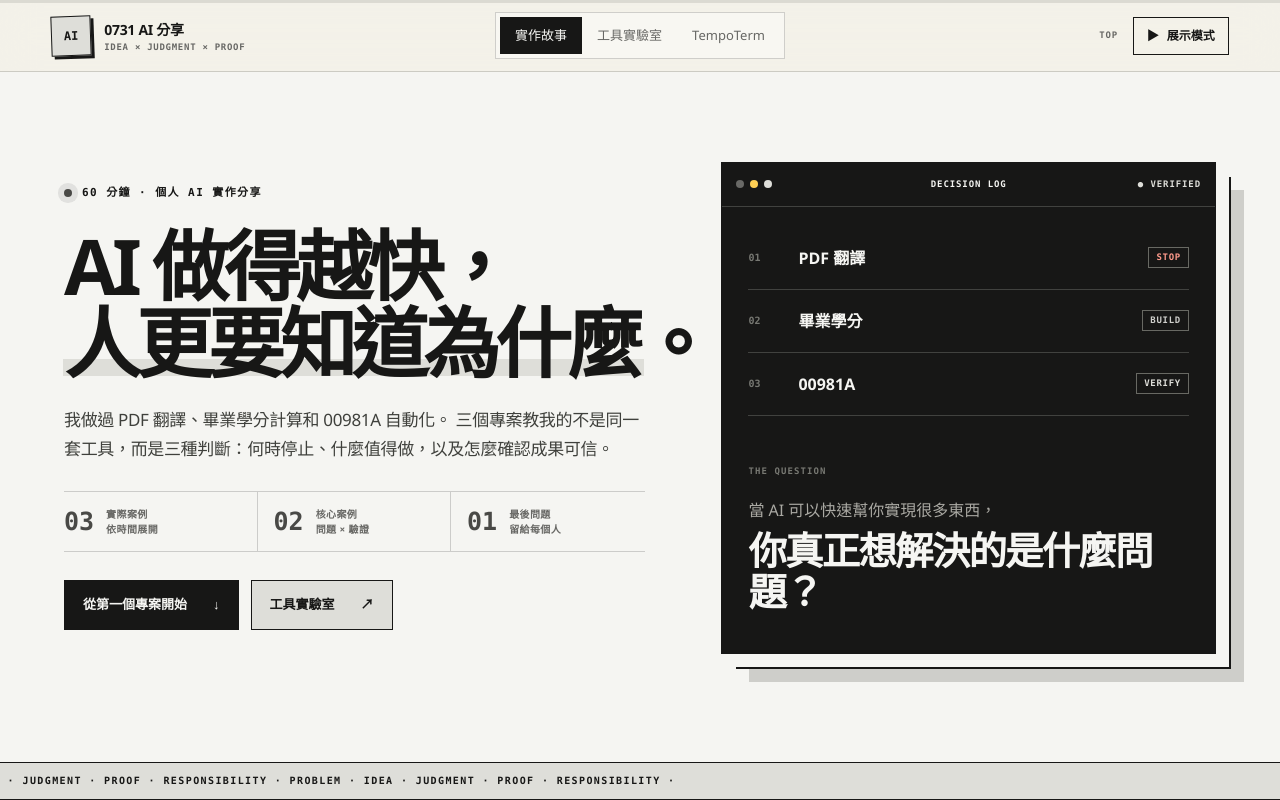
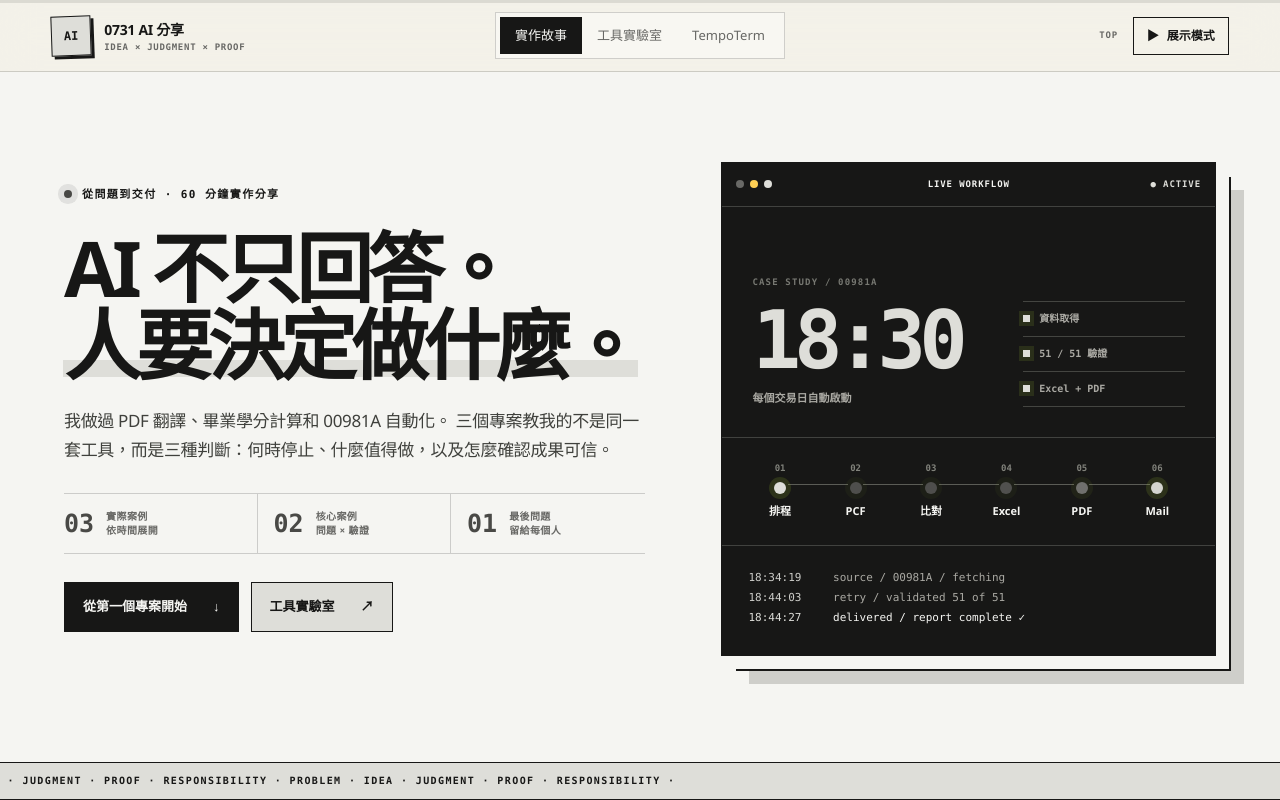
Before and after one commit to jimmymochi/0713AIExchange, a Next.js app: page / in a window 1280 px wide. Shown: the top 800 px of the page. Built offline with nearby package versions, Linux system fonts and the light colour scheme.

Commit message:
feat: restore original visual and simplify audience prompt

```diff
--- a/app/components/ProblemCanvas.tsx
+++ /dev/null
@@ -1,78 +0,0 @@
-"use client";
-
-import { useMemo, useState } from "react";
-import CopyButton from "./CopyButton";
-
-const prompts = [
-  ["problem", "我看見的問題", "哪一件事一直很麻煩？"],
-  ["people", "誰會遇到", "具體是哪一群人？"],
-  ["current", "現在怎麼處理", "目前的方法卡在哪裡？"],
-  ["difference", "我的做法", "和現有方案有什麼不同？"],
-  ["proof", "如何驗證", "看到什麼才算有效？"],
-  ["stop", "何時停止", "出現什麼情況就不再投入？"],
-] as const;
-
-type FieldId = (typeof prompts)[number][0];
-type CanvasValues = Record<FieldId, string>;
-
-const initialValues: CanvasValues = {
-  problem: "",
-  people: "",
-  current: "",
-  difference: "",
-  proof: "",
-  stop: "",
-};
-
-export default function ProblemCanvas() {
-  const [values, setValues] = useState(initialValues);
-
-  const summary = useMemo(
-    () =>
-      prompts
-        .map(([, label]) => {
-          const id = prompts.find((item) => item[1] === label)?.[0];
-          return `${label}：${id ? values[id] || "尚未填寫" : "尚未填寫"}`;
-        })
-        .join("\n"),
-    [values],
-  );
-
-  const completed = Object.values(values).filter((value) => value.trim()).length;
-
-  return (
-    <div className="problem-canvas">
-      <div className="canvas-status" aria-live="polite">
-        <span>{completed} / {prompts.length}</span>
-        <div aria-hidden="true">
-          <i style={{ width: `${(completed / prompts.length) * 100}%` }} />
-        </div>
-      </div>
-      <div className="canvas-fields">
-        {prompts.map(([id, label, placeholder], index) => (
-          <label key={id}>
-            <span>{String(index + 1).padStart(2, "0")}</span>
-            <strong>{label}</strong>
-            <textarea
-              value={values[id]}
-              onChange={(event) =>
-                setValues((current) => ({ ...current, [id]: event.target.value }))
-              }
-              placeholder={placeholder}
-              rows={3}
-            />
-          </label>
-        ))}
-      </div>
-      <div className="canvas-actions">
-        <p>內容只保留在目前頁面，不會上傳或儲存。</p>
-        <div>
-          <button type="button" onClick={() => setValues(initialValues)}>
-            清除內容
-          </button>
-          <CopyButton text={summary} label="複製我的問題畫布" />
-        </div>
-      </div>
-    </div>
-  );
-}
--- /dev/null
+++ b/app/components/ReflectionPrompt.tsx
@@ -0,0 +1,44 @@
+const prompts = [
+  {
+    number: "01",
+    label: "從生活開始",
+    question: "哪一件事一直讓你覺得麻煩？",
+  },
+  {
+    number: "02",
+    label: "確認誰需要",
+    question: "如果 AI 今天就能做出來，誰真的會需要？",
+  },
+  {
+    number: "03",
+    label: "想好怎麼驗證",
+    question: "你要看到什麼，才會相信它真的有用？",
+  },
+] as const;
+
+export default function ReflectionPrompt() {
+  return (
+    <div className="reflection-prompt">
+      <div className="reflection-prompt-top">
+        <span>THINKING PAUSE</span>
+        <span>不用作答 · 先想 30 秒</span>
+      </div>
+      <p className="reflection-main-question">
+        當 AI 已經可以快速幫你實現很多東西，
+        <strong>你真正想解決的是什麼問題？</strong>
+      </p>
+      <ol className="reflection-questions">
+        {prompts.map((prompt) => (
+          <li key={prompt.number}>
+            <span>{prompt.number}</span>
+            <small>{prompt.label}</small>
+            <p>{prompt.question}</p>
+          </li>
+        ))}
+      </ol>
+      <p className="reflection-cue">
+        不用現在說出答案。先記住第一個浮現在腦中的問題。
+      </p>
+    </div>
+  );
+}
--- a/app/globals.css
+++ b/app/globals.css
@@ -1317,45 +1317,6 @@ button:focus-visible, a:focus-visible, input:focus-visible, [tabindex]:focus-vis
   text-align: center;
 }
 
-.decision-console-body { padding: 20px 26px 4px; }
-.decision-console-body p {
-  display: grid;
-  grid-template-columns: 36px 1fr auto;
-  align-items: center;
-  gap: 14px;
-  margin: 0;
-  padding: 19px 0;
-  border-bottom: 1px solid #41423f;
-}
-.decision-console-body span {
-  color: #777872;
-  font: 700 10px/1 var(--font-mono);
-}
-.decision-console-body strong { font-size: 16px; font-weight: 650; }
-.decision-console-body em {
-  padding: 5px 7px;
-  border: 1px solid #686963;
-  color: var(--green);
-  font: normal 750 9px/1 var(--font-mono);
-  letter-spacing: .08em;
-}
-.decision-console-body p:first-child em { color: #ff9b8c; }
-.decision-console-body p:nth-child(2) em { color: var(--violet); }
-.decision-console-question { padding: 36px 26px 40px; }
-.decision-console-question small {
-  color: #777872;
-  font: 700 9px/1 var(--font-mono);
-  letter-spacing: .12em;
-}
-.decision-console-question p { margin: 18px 0 8px; color: #aaa9a3; }
-.decision-console-question strong {
-  display: block;
-  max-width: 500px;
-  color: var(--paper);
-  font-size: clamp(29px, 3vw, 45px);
-  line-height: 1.08;
-  letter-spacing: -.045em;
-}
 .thesis-note {
   display: grid;
   grid-template-columns: minmax(0, 700px);
@@ -1590,7 +1551,7 @@ button:focus-visible, a:focus-visible, input:focus-visible, [tabindex]:focus-vis
 .workflow-proof-heading .mono-label { color: var(--green); }
 .workflow-section .artifact-shell { color: var(--ink); }
 
-.responsibility-section, .canvas-section, .portfolio-section {
+.responsibility-section, .reflection-section, .portfolio-section {
   padding: clamp(100px, 11vw, 180px) clamp(22px, 7vw, 110px);
 }
 .responsibility-section { background: var(--paper-2); border-bottom: 1px solid var(--ink); }
@@ -1608,22 +1569,85 @@ button:focus-visible, a:focus-visible, input:focus-visible, [tabindex]:focus-vis
 .responsibility-axis i { width: 1px; height: 65px; background: var(--ink); }
 .responsibility-axis strong { font-size: 12px; }
 
-.canvas-section { background: var(--green); }
-.problem-canvas { border: 1.5px solid var(--ink); background: var(--paper); box-shadow: 12px 12px 0 var(--ink); }
-.canvas-status { display: grid; grid-template-columns: 80px 1fr; align-items: center; gap: 15px; min-height: 55px; padding: 10px 16px; border-bottom: 1px solid var(--ink); font: 750 10px/1 var(--font-mono); }
-.canvas-status > div { height: 8px; background: var(--paper-2); }
-.canvas-status i { display: block; height: 100%; background: var(--violet-deep); transition: width .2s ease; }
-.canvas-fields { display: grid; grid-template-columns: 1.1fr .9fr 1fr; }
-.canvas-fields label { display: grid; gap: 12px; min-width: 0; padding: 22px; border-right: 1px solid var(--line); border-bottom: 1px solid var(--line); }
-.canvas-fields label:nth-child(3n) { border-right: 0; }
-.canvas-fields label > span { color: var(--muted); font: 700 9px/1 var(--font-mono); }
-.canvas-fields strong { font-size: 19px; }
-.canvas-fields textarea { width: 100%; min-height: 110px; resize: vertical; padding: 12px; border: 1px solid var(--line); background: #fff; color: var(--ink); line-height: 1.6; }
-.canvas-fields textarea:focus { border-color: var(--ink); }
-.canvas-actions { display: flex; justify-content: space-between; align-items: center; gap: 25px; padding: 18px; }
-.canvas-actions p { margin: 0; color: var(--muted); font-size: 11px; }
-.canvas-actions > div { display: flex; align-items: center; gap: 9px; }
-.canvas-actions > div > button { min-height: 34px; padding: 0 11px; border: 1px solid var(--ink); background: transparent; cursor: pointer; font-size: 10px; font-weight: 750; }
+.reflection-section {
+  background: var(--paper);
+  border-bottom: 1px solid var(--ink);
+}
+.reflection-prompt {
+  border: 1.5px solid var(--ink);
+  background: var(--ink);
+  color: var(--paper);
+  box-shadow: 13px 13px 0 var(--paper), 15px 15px 0 var(--ink), 27px 27px 0 var(--paper-2);
+}
+.reflection-prompt-top {
+  display: flex;
+  justify-content: space-between;
+  gap: 24px;
+  min-height: 48px;
+  padding: 16px 20px;
+  border-bottom: 1px solid #41423f;
+  color: #aaa9a3;
+  font: 700 9px/1.5 var(--font-mono);
+  letter-spacing: .12em;
+}
+.reflection-main-question {
+  max-width: 1180px;
+  margin: 0;
+  padding: clamp(44px, 7vw, 96px) clamp(24px, 6vw, 82px);
+  color: #aaa9a3;
+  font-size: clamp(24px, 3vw, 43px);
+  line-height: 1.22;
+  letter-spacing: -.035em;
+  text-wrap: balance;
+}
+.reflection-main-question strong {
+  display: block;
+  max-width: 1050px;
+  margin-top: 14px;
+  color: var(--paper);
+  font-size: clamp(48px, 7vw, 104px);
+  line-height: .94;
+  letter-spacing: -.065em;
+}
+.reflection-questions {
+  display: grid;
+  grid-template-columns: repeat(3, minmax(0, 1fr));
+  margin: 0;
+  padding: 0;
+  border-block: 1px solid #41423f;
+  list-style: none;
+}
+.reflection-questions li {
+  display: grid;
+  align-content: start;
+  min-height: 235px;
+  padding: 25px;
+}
+.reflection-questions li + li { border-left: 1px solid #41423f; }
+.reflection-questions span {
+  color: #777872;
+  font: 750 10px/1 var(--font-mono);
+}
+.reflection-questions small {
+  margin-top: 58px;
+  color: #aaa9a3;
+  font: 700 10px/1.5 var(--font-mono);
+  letter-spacing: .08em;
+}
+.reflection-questions p {
+  max-width: 360px;
+  margin: 10px 0 0;
+  font-size: clamp(20px, 2vw, 29px);
+  font-weight: 650;
+  line-height: 1.25;
+  letter-spacing: -.035em;
+}
+.reflection-cue {
+  margin: 0;
+  padding: 21px 25px;
+  color: #aaa9a3;
+  font: 650 11px/1.6 var(--font-mono);
+}
 
 .portfolio-section { background: var(--paper); }
 .portfolio-section .external-embed { box-shadow: 12px 12px 0 var(--violet); }
@@ -1658,15 +1682,11 @@ button:focus-visible, a:focus-visible, input:focus-visible, [tabindex]:focus-vis
   .case-heading { grid-template-columns: 120px 1fr; }
   .decision-path { grid-template-columns: repeat(3, 1fr); gap: 25px 0; }
   .responsibility-map { grid-template-columns: 1fr 90px 1fr; }
-  .canvas-fields { grid-template-columns: 1fr 1fr; }
-  .canvas-fields label:nth-child(3n) { border-right: 1px solid var(--line); }
-  .canvas-fields label:nth-child(2n) { border-right: 0; }
   .tools-bridge { grid-template-columns: 1fr; }
 }
 
 @media (max-width: 760px) {
-  .decision-console-question strong { font-size: 31px; }
-  .journey-section, .case-section, .responsibility-section, .canvas-section,
+  .journey-section, .case-section, .responsibility-section, .reflection-section,
   .portfolio-section, .tools-bridge, .closing-section { padding: 78px 19px; }
   .case-heading { grid-template-columns: 1fr; margin-bottom: 50px; }
   .case-heading > div { grid-template-columns: auto 1fr; align-items: end; }
@@ -1698,11 +1718,14 @@ button:focus-visible, a:focus-visible, input:focus-visible, [tabindex]:focus-vis
   .responsibility-axis { grid-template-columns: 1fr auto 1fr auto 1fr; min-height: 82px; border-block: 1px solid var(--ink); border-inline: 0; }
   .responsibility-axis span { writing-mode: initial; }
   .responsibility-axis i { width: 45px; height: 1px; }
-  .canvas-fields { grid-template-columns: 1fr; }
-  .canvas-fields label { border-right: 0 !important; }
-  .canvas-actions { align-items: stretch; flex-direction: column; }
-  .canvas-actions > div { align-items: stretch; flex-direction: column; }
-  .canvas-actions .copy-control, .canvas-actions .copy-button { width: 100%; }
+  .reflection-prompt { box-shadow: 8px 8px 0 var(--paper-2); }
+  .reflection-prompt-top { align-items: flex-start; flex-direction: column; gap: 8px; }
+  .reflection-main-question { padding: 38px 21px 46px; font-size: 20px; }
+  .reflection-main-question strong { font-size: 43px; line-height: .98; }
+  .reflection-questions { grid-template-columns: 1fr; }
+  .reflection-questions li { min-height: 190px; padding: 22px; }
+  .reflection-questions li + li { border-top: 1px solid #41423f; border-left: 0; }
+  .reflection-questions small { margin-top: 45px; }
   .tools-bridge-links a { grid-template-columns: 35px 1fr auto; }
   .closing-copy h2 { font-size: 58px; }
 }
--- a/app/page.tsx
+++ b/app/page.tsx
@@ -1,6 +1,6 @@
 import ArtifactShowcase from "./components/ArtifactShowcase";
 import ExternalEmbed from "./components/ExternalEmbed";
-import ProblemCanvas from "./components/ProblemCanvas";
+import ReflectionPrompt from "./components/ReflectionPrompt";
 import SiteNav from "./components/SiteNav";
 import WorkflowExplorer from "./components/WorkflowExplorer";
 import { publishedCases } from "./cases";
@@ -14,7 +14,7 @@ const homeSections = [
   "case-credits",
   "case-workflow",
   "responsibility",
-  "canvas",
+  "question",
   "portfolio",
   "tools",
   "closing",
@@ -32,12 +32,12 @@ export default function Home() {
             <div className="hero-copy reveal">
               <p className="eyebrow">
                 <span className="live-dot" />
-                {siteConfig.durationMinutes} 分鐘 · 個人 AI 實作分享
+                從問題到交付 · {siteConfig.durationMinutes} 分鐘實作分享
               </p>
               <h1>
-                <span className="hero-title-line">AI 做得越快，</span>
+                <span className="hero-title-line">AI 不只回答。</span>
                 <span className="hero-title-line hero-title-accent">
-                  人更要知道為什麼。
+                  人要決定做什麼。
                 </span>
               </h1>
               <p className="hero-lead">
@@ -68,21 +68,37 @@ export default function Home() {
               </div>
             </div>
 
-            <div className="hero-console decision-console reveal" aria-label="三個案例的決策摘要">
+            <div className="hero-console reveal" aria-label="00981A 自動化工作流摘要">
               <div className="console-top">
                 <span className="chrome-dots"><i /><i /><i /></span>
-                <span>DECISION LOG</span>
-                <span className="console-live">● VERIFIED</span>
+                <span>LIVE WORKFLOW</span>
+                <span className="console-live">● ACTIVE</span>
               </div>
-              <div className="decision-console-body">
-                <p><span>01</span><strong>PDF 翻譯</strong><em>STOP</em></p>
-                <p><span>02</span><strong>畢業學分</strong><em>BUILD</em></p>
-                <p><span>03</span><strong>00981A</strong><em>VERIFY</em></p>
+              <div className="console-focus">
+                <div>
+                  <span>CASE STUDY / 00981A</span>
+                  <strong>18:30</strong>
+                  <small>每個交易日自動啟動</small>
+                </div>
+                <div className="console-state">
+                  <span><i />資料取得</span>
+                  <span><i />51 / 51 驗證</span>
+                  <span><i />Excel + PDF</span>
+                </div>
               </div>
-              <div className="decision-console-question">
-                <small>THE QUESTION</small>
-                <p>當 AI 可以快速幫你實現很多東西，</p>
-                <strong>你真正想解決的是什麼問題？</strong>
+              <div className="console-flow">
+                {["排程", "PCF", "比對", "Excel", "PDF", "Mail"].map((item, index) => (
+                  <div key={item}>
+                    <span>{String(index + 1).padStart(2, "0")}</span>
+                    <i />
+                    <strong>{item}</strong>
+                  </div>
+                ))}
+              </div>
+              <div className="console-log">
+                <p><span>18:34:19</span> source / 00981A / fetching</p>
+                <p><span>18:44:03</span> retry / validated 51 of 51</p>
+                <p className="console-success"><span>18:44:27</span> delivered / report complete ✓</p>
               </div>
             </div>
           </div>
@@ -282,17 +298,18 @@ export default function Home() {
           </div>
         </section>
 
-        <section className="story-section canvas-section" id="canvas">
+        <section className="story-section reflection-section" id="question">
           <div className="section-heading reveal">
             <div>
-              <span className="section-index">05 / YOUR PROBLEM</span>
-              <h2>先別急著選工具。<br />寫下真正的問題。</h2>
+              <span className="section-index">05 / YOUR QUESTION</span>
+              <h2>先別急著回答。<br />停一下，想想看。</h2>
             </div>
             <p>
-              用六個欄位把想法說清楚。填不出驗證方式或停止條件，也是一個值得注意的答案。
+              這一段不用填表，也沒有標準答案。我只想帶大家用幾個問題，
+              想想自己真正想處理的是什麼。
             </p>
           </div>
-          <div className="reveal"><ProblemCanvas /></div>
+          <ReflectionPrompt />
         </section>
 
         <section className="story-section portfolio-section" id="portfolio">
@@ -351,8 +368,8 @@ export default function Home() {
             <span className="section-index">08 / LEAVE WITH THIS</span>
             <p>AI 已經可以快速幫你實現很多東西。</p>
             <h2>你真正想解決的是<br />什麼問題？</h2>
-            <a className="button button-dark" href="#canvas">
-              回到我的問題畫布 <span>↑</span>
+            <a className="button button-dark" href="#question">
+              回到提問環節 <span>↑</span>
             </a>
           </div>
         </section>
```
Also changed, not shown: 8 other files (tests, documents, lock files or other folders).
